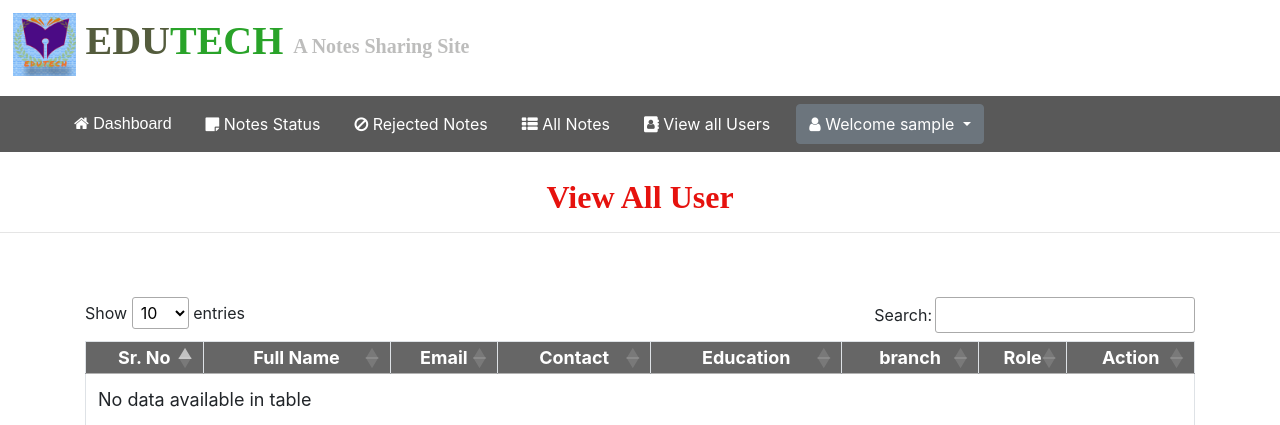
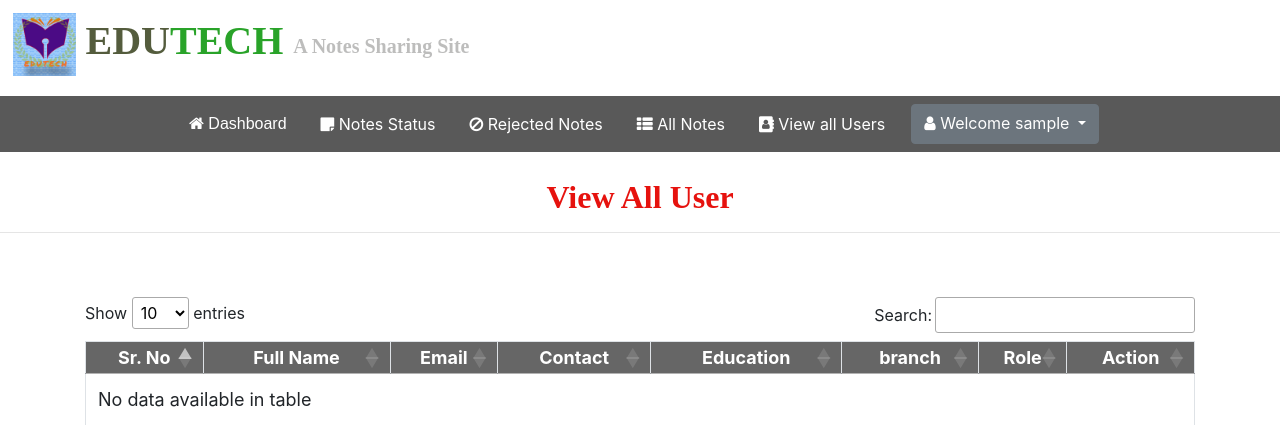
Before and after one commit to edutecham/Edutech, a Django app: page /view_users/ in a window 1280 px wide. Shown: the top 425 px of the page. Run offline with Django 3.2, Linux system fonts and the light colour scheme; the visitor is signed in with stand-in values (Sample User, id 1); data that the repository does not hold is empty; some libraries are stand-ins or nearby versions.

Commit message:
Commited

```diff
--- a/notes/templates/admin_nav.html
+++ b/notes/templates/admin_nav.html
@@ -98,6 +98,20 @@
 
 
 }
+ nav button{
+  box-shadow: 0 0 30px 0 rgba(0,0.5,1.0,0.5);
+  transform: translate3d(-10px);
+  border: double;
+  border-radius: 10px;
+
+  }
+ nav button:hover{
+  box-shadow: 0 0 30px 0 rgba(0,0.5,1.0,0.5);
+  transform: translate3d(-10px);
+  border: double;
+  border-radius: 10px;
+
+  }
 </style>
 
 <link rel="stylesheet" href="https://cdnjs.cloudflare.com/ajax/libs/font-awesome/4.7.0/css/font-awesome.min.css">
@@ -107,9 +121,13 @@
     <span style="color: #545c3d;">EDU</span><span style="color: #29a329;">TECH </span><span style=" font-family: cooper; font-size: 20px; color: #272725 ;opacity: 0.3;">A Notes Sharing Site</span></h3></div>
 
   <nav class="navbar navbar-expand-sm justify-content-left " style="background-color: #595959; ">
-    <ul class="navbar-nav" >
+   <button class="navbar-toggler" type="button" data-toggle="collapse" data-target="#mymenu">
+    <span class="navbar-toggler-icon">|||</span>
+  </button>
+  <div class="collapse navbar-collapse justify-content-center " id="mymenu">
+    <ul class="navbar-nav justify-content-center" style="">
       <li class="nav-item" >
-      <a class="nav-link" href="{% url 'admin_home' %}" style="font-family: arial;color:white;margin-left:50px;"><i class="fa fa-home" aria-hidden="true"></i>  Dashboard</a>
+      <a class="nav-link" href="{% url 'admin_home' %}" style="font-family: arial;color:white;margin-left:px;"><i class="fa fa-home" aria-hidden="true"></i>  Dashboard</a>
     </li>
     &nbsp;&nbsp;&nbsp;&nbsp;
     <li class="nav-item">
@@ -129,9 +147,9 @@
     </li>
          &nbsp;&nbsp;&nbsp;&nbsp;
          <div class="btn-group">
-  <button type="button" class="btn btn-secondary dropdown-toggle" data-toggle="dropdown" aria-haspopup="true" aria-expanded="false" style="color: white; "><i class="fa fa-user" aria-hidden="true"></i>
+  <a type="button" class="btn btn-secondary dropdown-toggle" data-toggle="dropdown" aria-haspopup="true" aria-expanded="false" style="color: white; "><i class="fa fa-user" aria-hidden="true"></i>
     Welcome {{ request.user.username }}
-  </button>
+  </a>
   <div class="dropdown-menu">
     <li><a class="dropdown-item nav-link" href="{% url 'logout' %}">Signout</a></li>
     </div>
```
Also changed, not shown: notes/templates/navigation.html (+21 -1 lines), notes/templates/usernavigation.html (+23 -5 lines).
